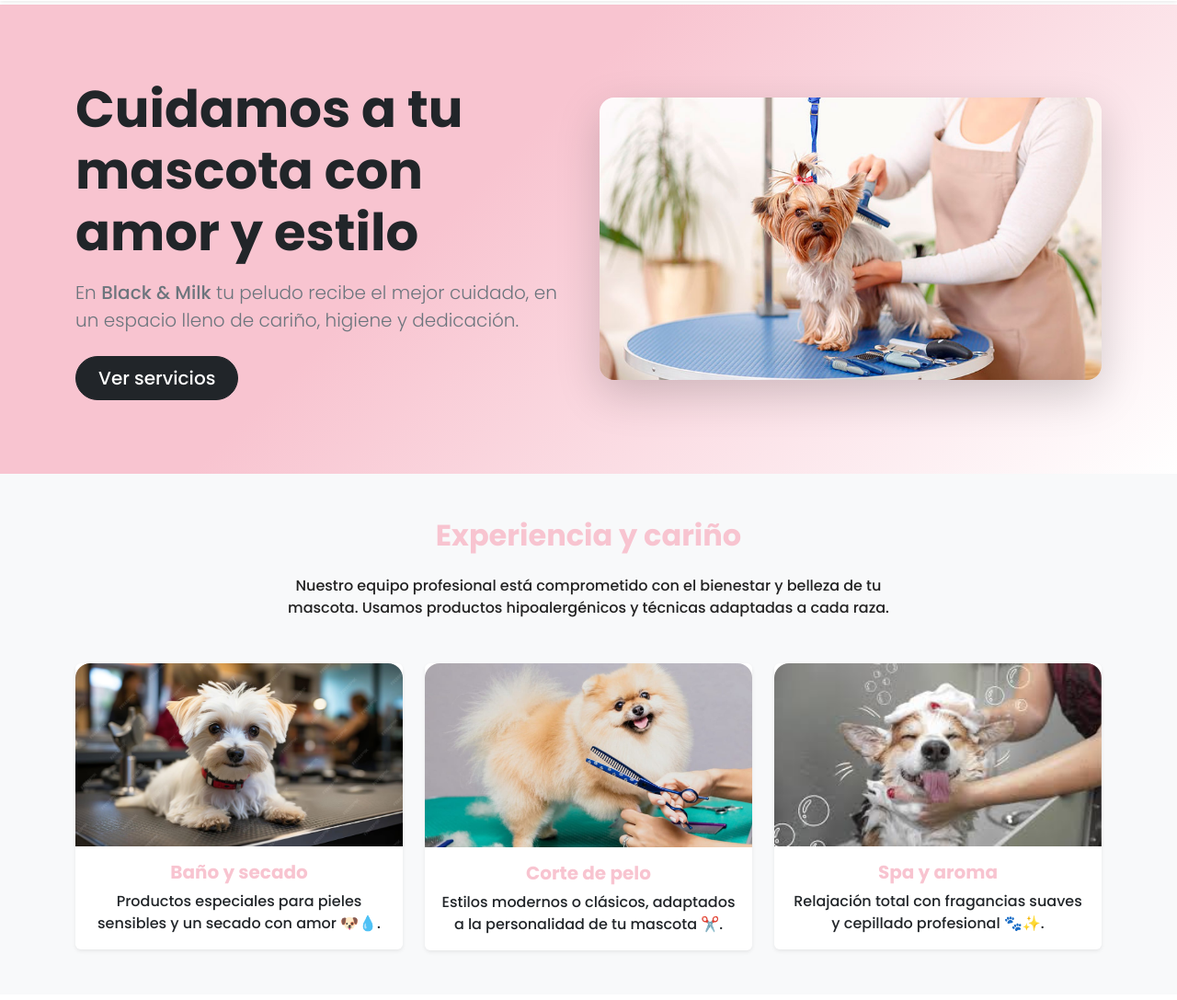
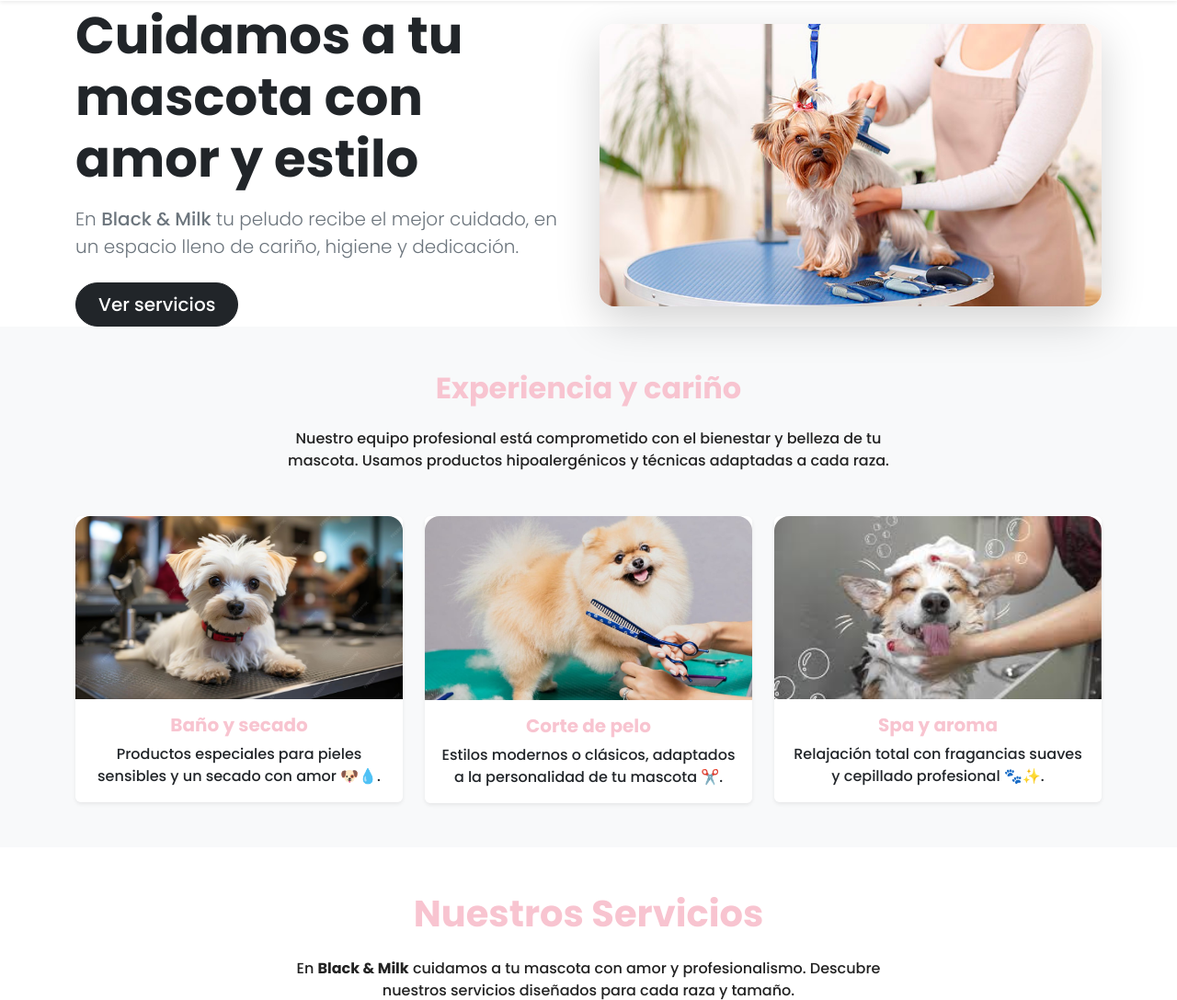
Before and after one commit to william20xd/web, a PHP site: page / in a window 1280 px wide. Shown: the part 75-1162 px from the top of the page at 92% size. Run offline with PHP 8.4, Linux system fonts and the light colour scheme.

Commit message:
Update style.css

```diff
--- a/assets/css/style.css
+++ b/assets/css/style.css
@@ -33,11 +33,6 @@ html, body {
     color: var(--rosa) !important;
 }
 
-/* Hero */
-.hero {
-    background: linear-gradient(135deg, var(--rosa) 40%, #fff 100%);
-    padding: 5rem 0;
-}
 
 /* Cards */
 .card-title {
```
